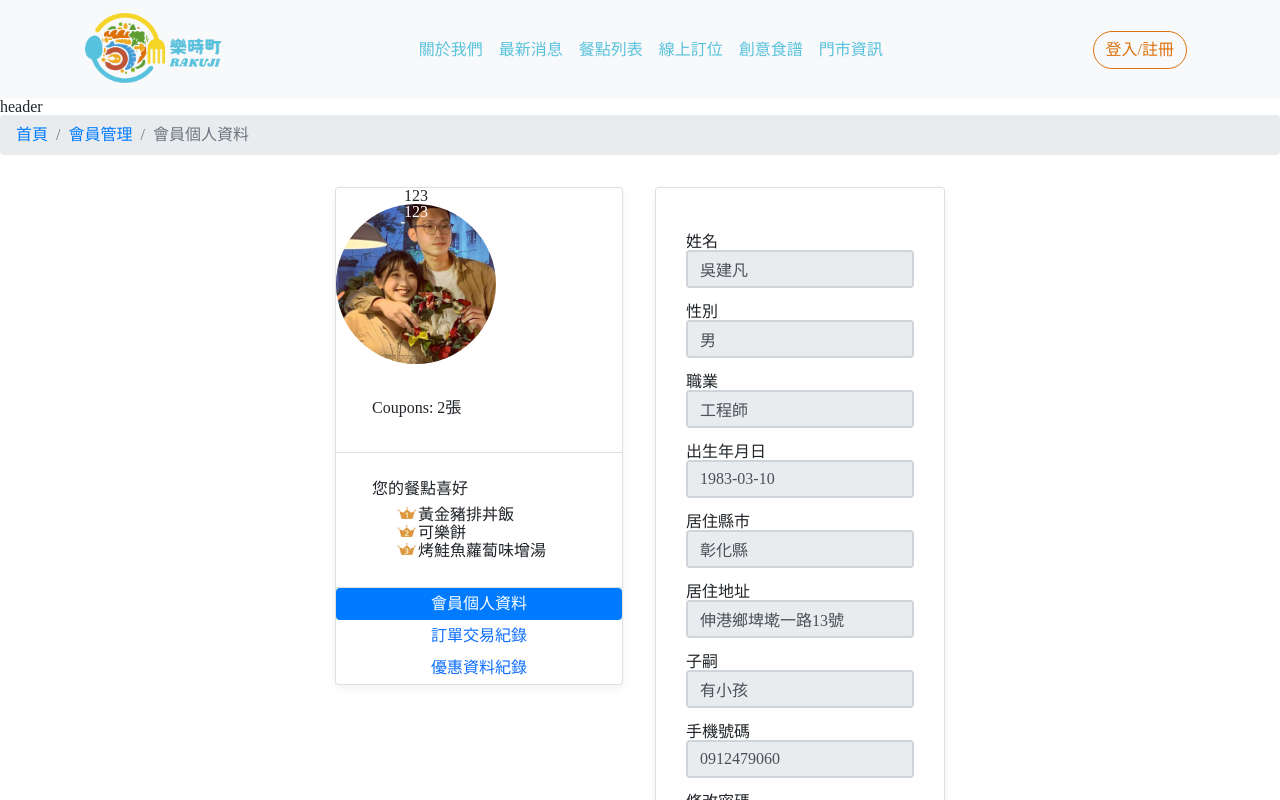
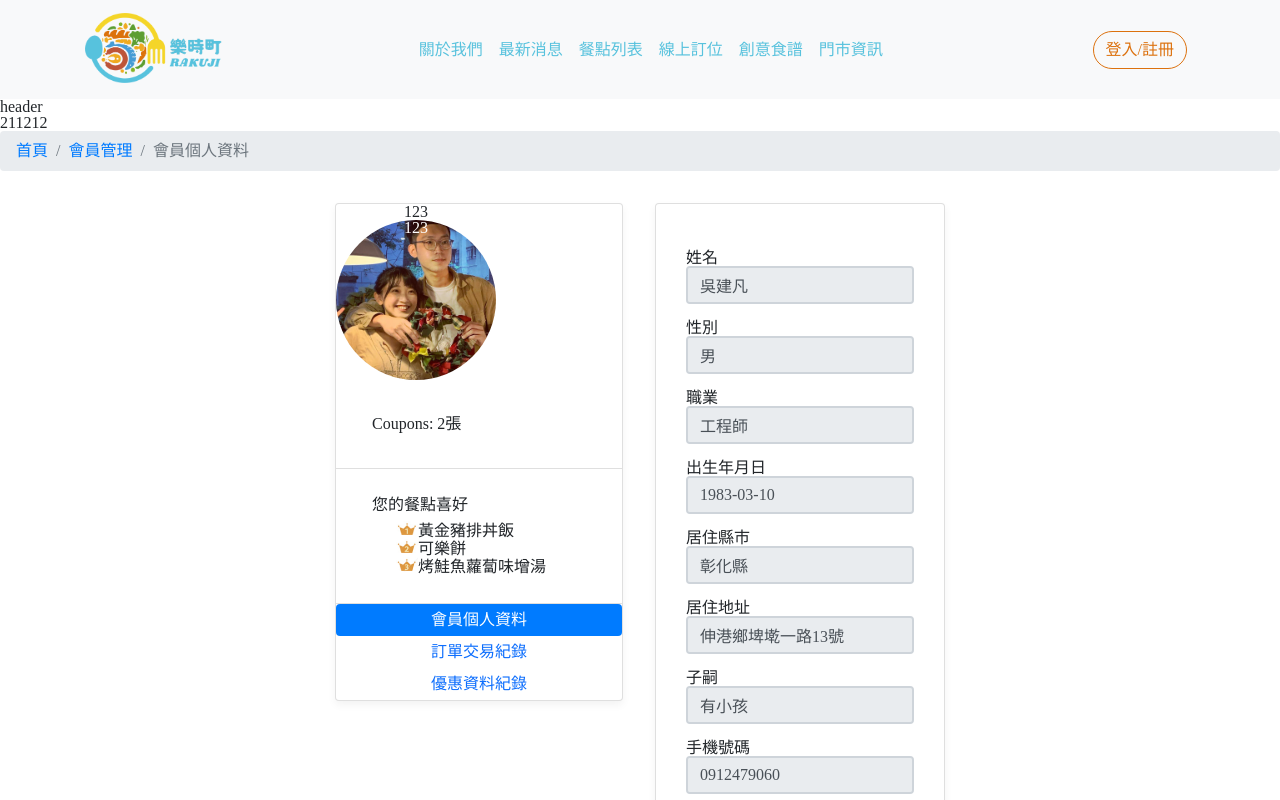
Before and after one commit to rakuji/rakuji, a React (Create React App) app: page /ClientCenter in a window 1280 px wide. Shown: the top 800 px of the page. Built offline with nearby package versions, Linux system fonts and the light colour scheme; some icons are missing.

Commit message:
re updata

```diff
--- a/src/pages/Member/ClientCenter.js
+++ b/src/pages/Member/ClientCenter.js
@@ -8,7 +8,7 @@ function ClientCenter() {
         <div className="my-login-page">
             <div>header</div>
             <nav ariaLabel="breadcrumb">
-
+211212
                 <ol className="breadcrumb">
                     <li className="breadcrumb-item"><a href="#index">首頁</a></li>
                     <li className="breadcrumb-item"><a href="#">會員管理</a></li>
```
